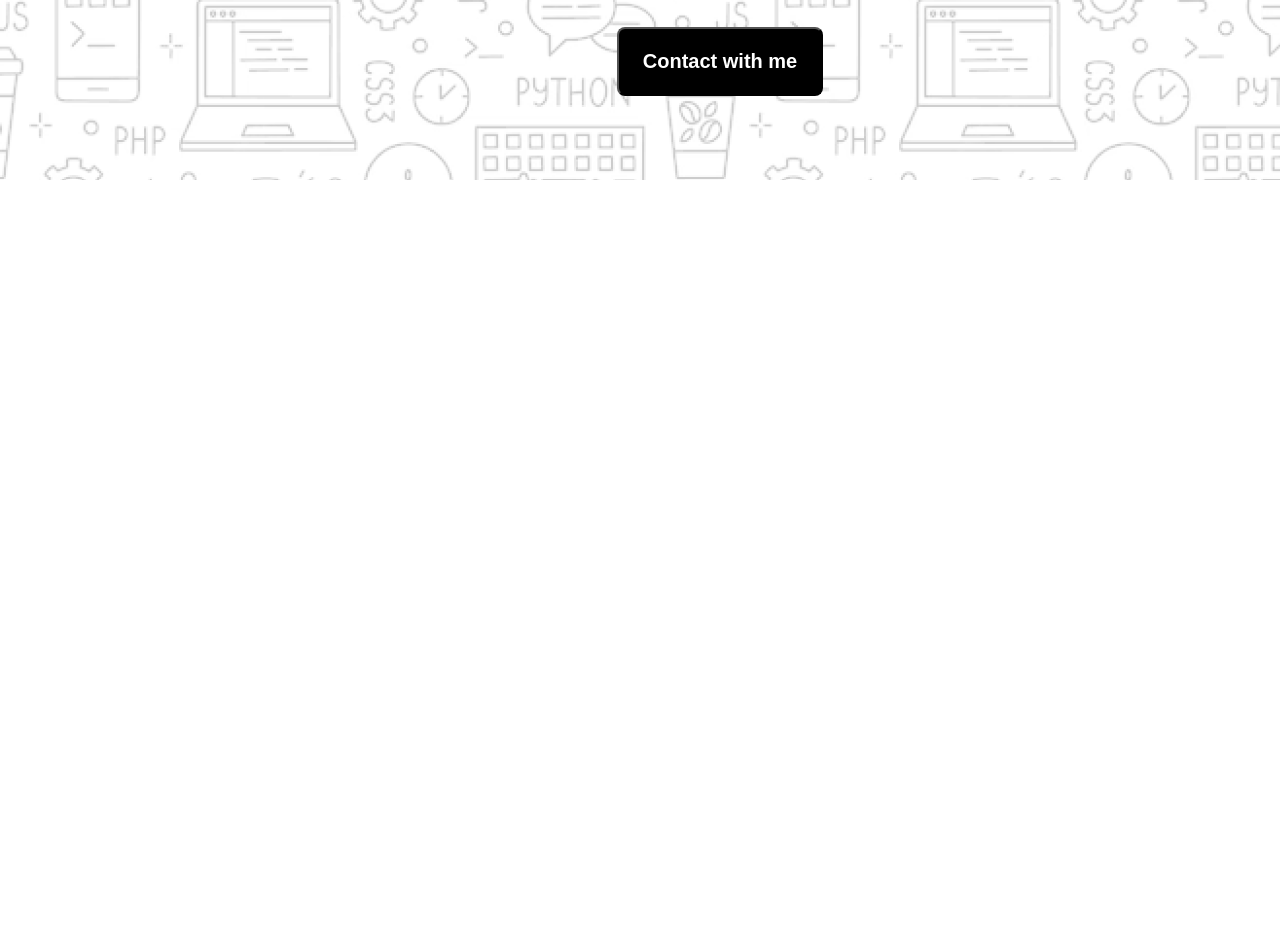
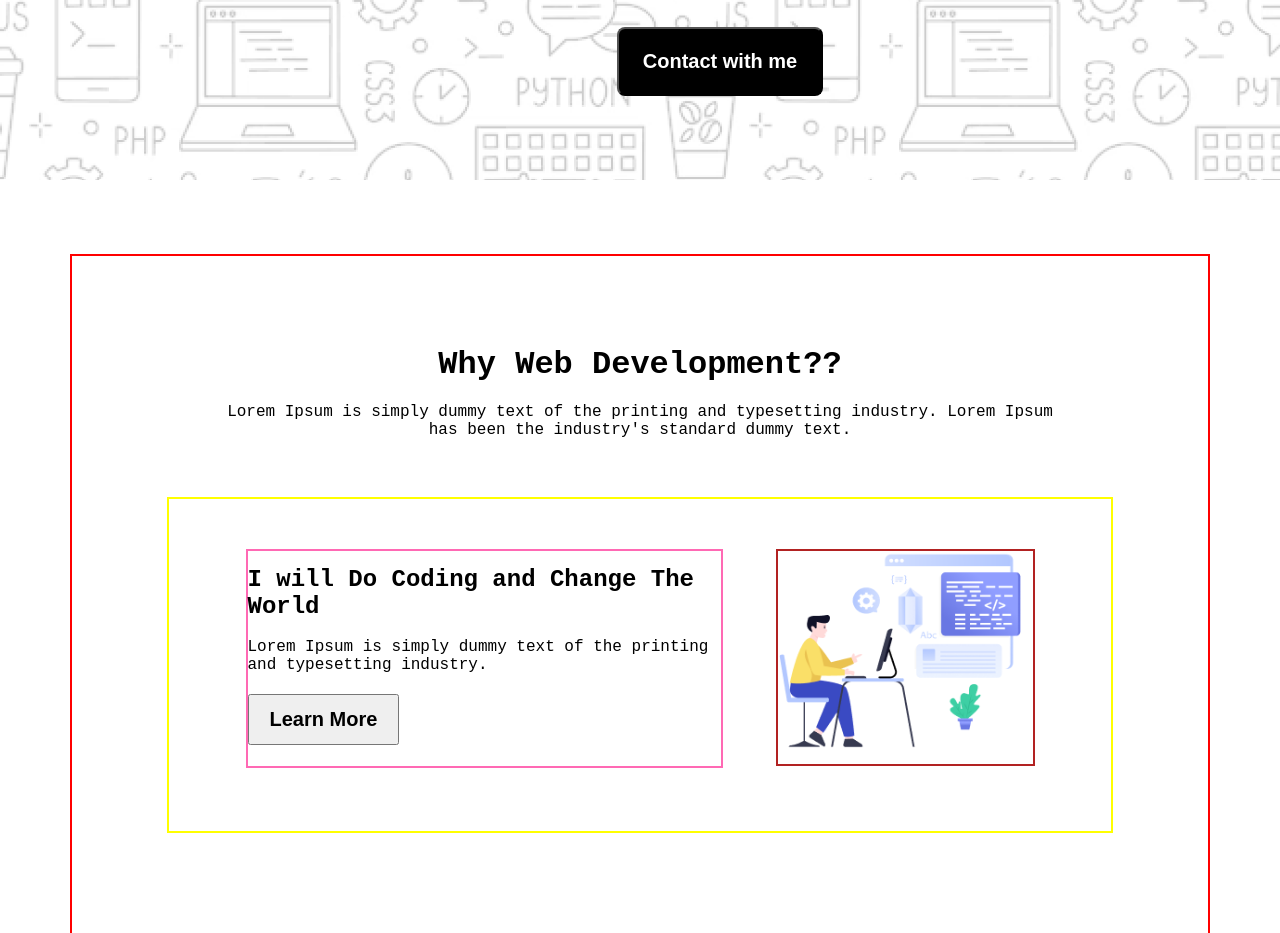
Before and after one commit to nomanmia128/assignment1-b10, a plain HTML site: page index.html in a window 1280 px wide. Shown: the part 507-1440 px from the top of the page. Before the commit the page ends 800 px from the top, so only its background shows below. Drawn offline with Linux system fonts and the light colour scheme; a web font is replaced by a local one.

Commit message:
Why Web Development coding  start

```diff
--- a/index.html
+++ b/index.html
@@ -19,7 +19,34 @@
       </div>
     </header>
     <!-- banner ends -->
+     <main>
+       <!-- why web Devolpment section start -->
+        <section class="why-section">
+           <div class="why-header-section">
+            <h2>Why Web Development??</h2>
+            <p>Lorem Ipsum is simply dummy text of the printing and typesetting industry. Lorem Ipsum has been the industry's standard dummy text.</p>
+           </div>
 
+           <div class="world-section">
+            <div class="world-section-contant">
+              <h3>I will Do Coding and Change The World</h3>
+              <p>Lorem Ipsum is simply dummy text of the printing and typesetting industry.</p>
+              <button class="lorem-btn">Learn More</button>
+            </div>
+            <img class="layer-img" src="assets/Layer_1.png" alt="">
+           </div>
+
+
+           <!-- <div class="system-sextion">
+            <img src="assets/Group 3.png" alt="">
+           </div>
+
+
+           <div class="world-sectionn">
+            <img src="assets/Group 4.png" alt="">
+           </div> -->
+        </section>
+     </main>
 
 </body>
 </html>
--- a/style/assignment1.css
+++ b/style/assignment1.css
@@ -56,3 +56,97 @@ header{
     font-weight: 600;
     padding: 21px 24px 21px 24px;
 }
+
+/* why web Devolopment section styles */
+.why-section{
+    width: 1140px;
+    height: 1393px;
+    border: 2px solid red;
+    margin: 0 auto;
+    margin-top: 74px;
+}
+
+.why-header-section{
+    width: 852px;
+    height: 113px;
+    margin: 0 auto;
+    margin-top: 80px;
+    display: flex;
+    flex-direction: column;
+    justify-content: center;
+    align-items: center;
+    text-align: center;
+}
+
+.why-header-section h2{
+    font-size: 32px;
+    font-weight: 800;
+}
+
+.why-header-section p{
+    font-size: 16px;
+    font-weight: 400;
+    margin-top: 20px;
+}
+
+/* ------ */
+.world-section{
+    width: 946px;
+    height: 336px;
+    border: 2px solid yellow;
+    margin: 0 auto;
+    margin-top: 48px;
+    display: flex;
+    padding: 50px;
+}
+
+.world-section-contant{
+    width: 477px;
+    height: 219px;
+    border: 2px solid hotpink;
+    margin: 0 auto;
+}
+
+.world-section-contant h3{
+    font-size: 24px;
+    font-weight: 700;
+    margin-top: 15px;
+}
+
+.world-section-contant p{
+    font-size: 16px;
+    font-weight: 400;
+    margin-top: 18px;
+}
+
+.lorem-btn{
+    padding: 12px 20px 12px 20px;
+    font-size: 20px;
+    font-weight: 600;
+    margin-top: 20px;
+}
+
+
+.layer-img{
+    width: 259px;
+    height: 217px;
+    border: 2px solid firebrick;
+    margin: 0 auto;
+}
+
+
+/* .system-sextion{
+    width: 946px;
+    height: 336px;
+    border: 2px solid rgb(32, 154, 240);
+    margin: 0 auto;
+    margin-top: 32px;
+}
+
+.world-sectionn{
+    width: 946px;
+    height: 336px;
+    border: 2px solid rgb(37, 15, 236);
+    margin: 0 auto;
+    margin-top: 32px;
+} */
```
